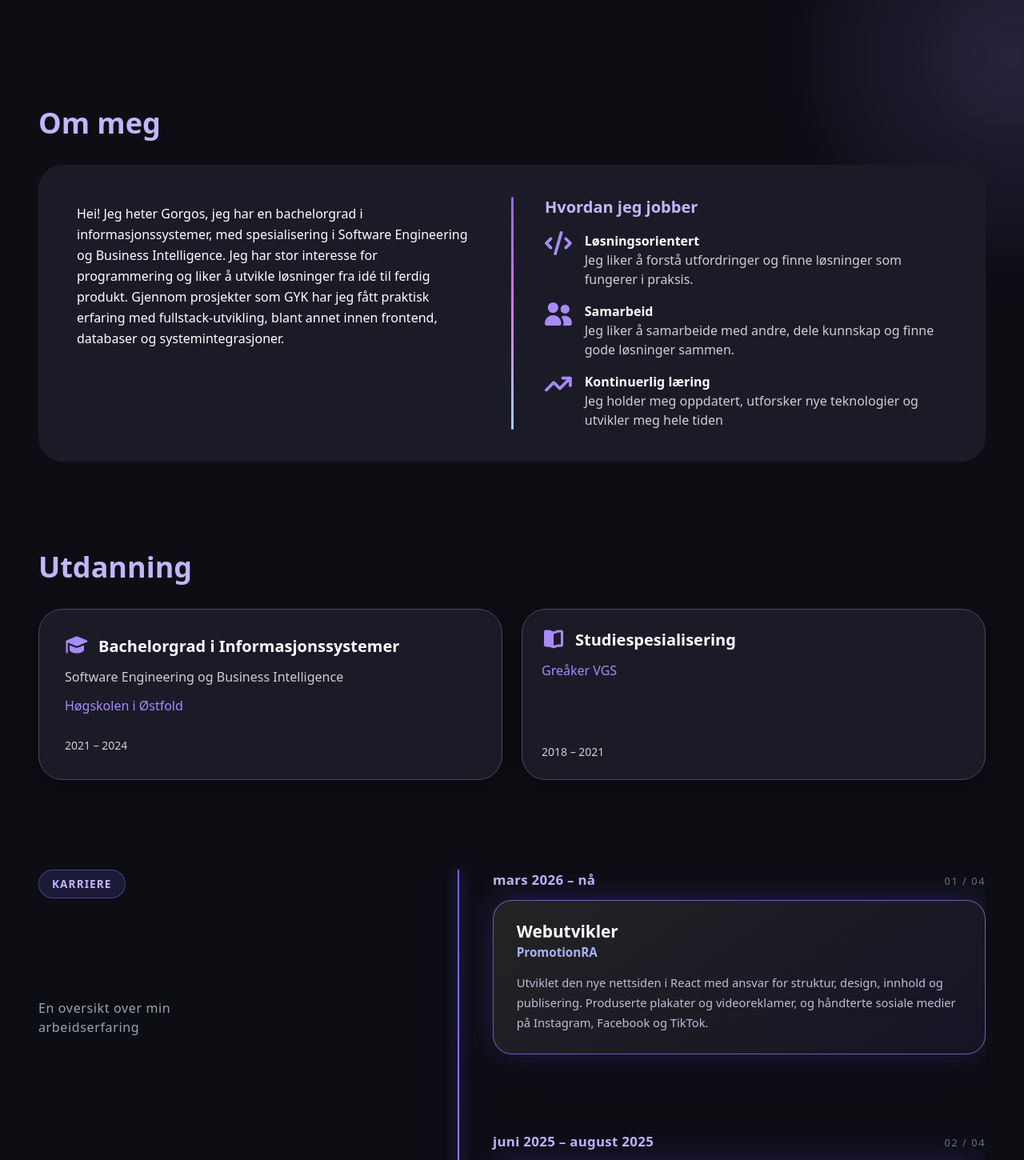
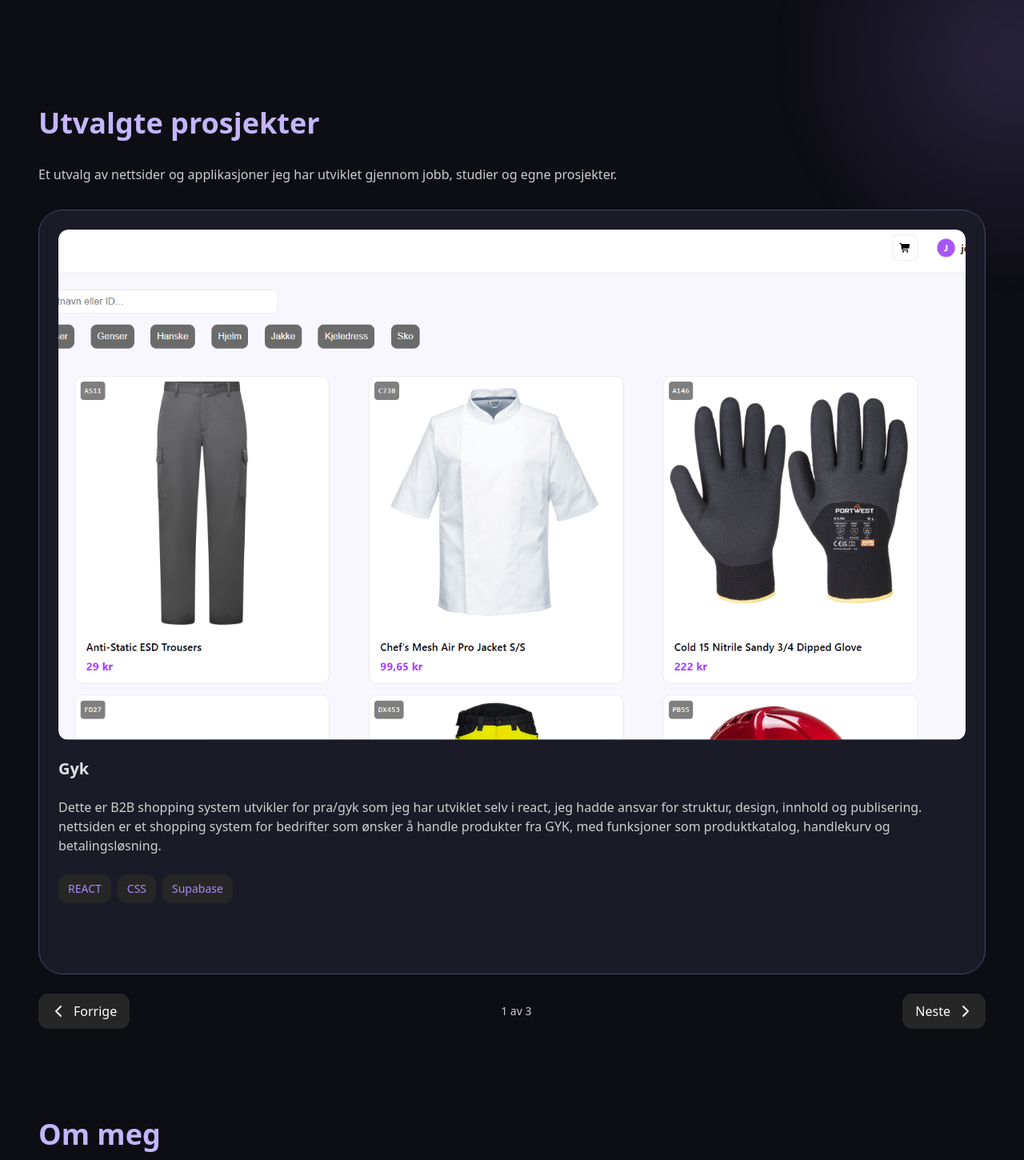
Before and after one commit to Gorgostammos/portfolio, a React (Vite) app: page / in a window 1280 px wide. Shown: the part 720-2170 px from the top of the page at 80% size. Built offline with nearby package versions, Linux system fonts and the light colour scheme.

Commit message:
Oppdatering av siden
jeg begynte med å fikse på prosjekt siden

```diff
--- a/src/App.jsx
+++ b/src/App.jsx
@@ -21,11 +21,11 @@ import {
 function App() {
   const navItems = [
     { label: "Gorgos", href: "#hjem" },
+    { label: "Prosjekter", href: "#prosjekter" },
     { label: "Om meg", href: "#om-meg" },
     { label: "Utdanning", href: "#utdanning" },
     { label: "Erfaring", href: "#erfaring" },
     { label: "Ferdigheter", href: "#ferdigheter" },
-    { label: "Prosjekter", href: "#prosjekter" },
     { label: "Kontakt", href: "#kontakt" },
   ];
 
@@ -35,7 +35,10 @@ function App() {
         <PillNav items={navItems} />
       </header>
 
-      <main id="hjem" className="site-main flex flex-col flex-1 w-full min-w-0 text-center">
+      <main
+        id="hjem"
+        className="site-main flex flex-col flex-1 w-full min-w-0 text-center"
+      >
         {/*intro*/}
         <section id="intro" className="mx-auto w-full max-w-6xl scroll-mt-25">
           <div className="flex w-full flex-col items-center gap-10 lg:flex-row lg:gap-12 py-10 lg:py-20">
@@ -96,6 +99,9 @@ function App() {
             </div>
           </div>
         </section>
+
+        {/* PROSJEKTER */}
+        <Projects />
 
         {/* Om meg */}
 
--- /dev/null
+++ b/src/components/Projects/AllProjects.jsx
@@ -0,0 +1,18 @@
+import project from "./projectData.js";
+import ProjectCard from "./ProjectCard.jsx";
+
+
+
+export default function AllProjects() {
+  return (
+
+    <article>
+    <h1>alle prosjekter</h1>
+
+        {project.map((item) => (
+  <ProjectCard key={item.title} project={item} />
+))}
+    </article>
+  )
+
+}
--- a/src/components/Projects/ProjectCard.jsx
+++ b/src/components/Projects/ProjectCard.jsx
@@ -1,6 +1,7 @@
 import { FontAwesomeIcon } from "@fortawesome/react-fontawesome";
 import { motion, useReducedMotion } from "framer-motion";
 import { faArrowUpRightFromSquare } from "@fortawesome/free-solid-svg-icons";
+
 
 export default function ProjectCard({ project }) {
   const reduceMotion = useReducedMotion();
--- a/src/components/Projects/Projects.jsx
+++ b/src/components/Projects/Projects.jsx
@@ -1,91 +1,73 @@
+import { FontAwesomeIcon } from "@fortawesome/react-fontawesome";
 import ProjectCard from "./ProjectCard";
-
-const project = [
-  {
-    title: "Gyk",
-    description:
-      "Dette er B2B shopping system utvikler for pra/gyk som jeg har utviklet selv i react, " +
-      "jeg hadde ansvar for struktur, design, innhold og publisering. " +
-      "nettsiden er et shopping system for bedrifter som ønsker å handle produkter fra GYK, " +
-      "med funksjoner som produktkatalog, handlekurv og betalingsløsning.",
-    img: "/gyk.png",
-    technologies: ["REACT", "CSS", "Supabase"],
-  },
-  {
-    title: "Pra",
-    description:
-      "Dette er den nye nettsiden til Promotion RA, som jeg utviklet i React. " +
-      "Jeg hadde ansvar for struktur, design, innhold og " +
-      "publisering. Nettsiden presenterer artister og arrangementer på " +
-      "en oversiktlig måte, med egne undersider for hver artist og et " +
-      "responsivt design tilpasset ulike enheter.",
-    img: "/PRA.png",
-    technologies: ["REACT", "JAVASCRIPT", "CSS"],
-
-    link: "https://www.promotionra.no/",
-  },
-
-  {
-    title: "Matte-ving",
-    description:
-      "Dette er en matte læringsplattform kalt 'Matte-ving' som jeg har " +
-      "utviklet ved hjelp av React for frontend og Python for backend. " +
-      "Plattformen tilbyr interaktive matteoppgaver og ressurser for " +
-      "elever på ulike nivåer.",
-    img: "/matte-ving-preview.png",
-    technologies: ["REACT", "JAVASCRIPT", "CSS", "PYTHON"],
-    link: "https://matte-ving.vercel.app/",
-  },
-
-  {
-    title: "Soclub",
-    description:
-      "Dette en Android applikasjon kalt 'Socclub' som detter var et eksamen " +
-      "prosjekt, der teamet og jeg utviklet ved hjelp av Kotlin. Appen er designet " +
-      "for å hjelpe brukere med å finne og bli med i sosiale klubber og aktiviteter " +
-      "i deres område.",
-    img: "/soclub.png",
-    technologies: ["KOTLIN", "C#"],
-  },
-
-  {
-    title: "Calender App",
-    description:
-      "Dette er en kalenderapplikasjon bygget med React og CSS. " +
-      "Den lar brukere legge til, redigere og slette hendelser på en " +
-      "brukervennlig måte. Applikasjonen er designet for å være responsiv " +
-      "og enkel å bruke på både desktop og mobile enheter.",
-    img: "/calender.png",
-    technologies: ["REACT", "JAVASCRIPT", "CSS"],
-    link: "https://calender-app-mu.vercel.app/",
-  },
-
-  {
-    title: "Webutviklings eksamen",
-    description:
-      "Dette var min eksamensoppgave i webutvikling, hvor jeg utviklet " +
-      "en nettside ved hjelp av HTML og CSS. Nettsiden presenterer informasjon " +
-      "om et valgt tema på en strukturert og visuelt tiltalende måte, og er designet " +
-      "for å være brukervennlig og responsiv på ulike enheter",
-    img: "/webeksamen.png",
-    technologies: ["HTML", "CSS"],
-    link: "https://nettsiden.vercel.app/",
-  },
-];
+import project from "./projectData.js";
+import { useState } from "react";
+import {
+  faChevronLeft,
+  faChevronRight,
+} from "@fortawesome/free-solid-svg-icons";
 
 
-export default function Projects(){
+
+const featuredProjects = project.filter((item) => item.Featured);
+export default function Projects() {
+  // Indeks 0 viser det første utvalgte prosjektet.
+  const [activeIndex, setActiveIndex] = useState(0);
+  const activeProject = featuredProjects[activeIndex];
+  const total = featuredProjects.length;
+
+  // Skjul seksjonen hvis det ikke finnes et utvalgt prosjekt å vise.
+  if (!activeProject) return null;
+
+  function changeProject(step) {
+    // Neste bruker 1, og Forrige bruker -1.
+    // Regnestykket lar oss bla fra siste til første prosjekt og omvendt.
+    setActiveIndex((current) => (current + step + total) % total);
+  }
+
   return (
     <section id="prosjekter" className="text-left">
-        <h2 className="mb-8 text-4xl font-bold text-heading ">Prosjekter</h2>
+      <h2 className="mb-8 text-4xl font-bold text-heading">
+        Utvalgte prosjekter
+      </h2>
+
       <p className="mb-8 text-[16px] text-secondary-text">
-          Utvalg av det jeg har jobbet med, nettsider og prosjekter fra jobb,
-          skole og egne ideer
+        Et utvalg av nettsider og applikasjoner jeg har utviklet gjennom jobb,
+        studier og egne prosjekter.
       </p>
-        <div className="grid grid-cols-1 gap-6 md:grid-cols-2">
-          {project.map((project) => (
-            <ProjectCard key={project.title} project={project} />
-          ))}
+
+      {/* Én kolonne holder knappene under kortet på både mobil og PC. */}
+      <div className="grid grid-cols-1 gap-6">
+        <ProjectCard key={activeProject.title} project={activeProject} />
+
+        {/* Vis knappene når brukeren har flere prosjekter å bla mellom. */}
+        {total > 1 && (
+          <div className="flex items-center justify-between gap-2">
+            <button
+              type="button"
+              onClick={() => changeProject(-1)}
+              className="inline-flex min-h-11 items-center gap-2 rounded-xl bg-iconBg px-4 text-primary-text hover:bg-hover-Icon"
+            >
+              <FontAwesomeIcon icon={faChevronLeft} aria-hidden="true" />
+              Forrige
+            </button>
+
+            {/* Legg til 1 fordi indeksen starter på 0. */}
+            <span aria-live="polite" className="text-sm text-secondary-text">
+              <span className="sr-only">{activeProject.title}, prosjekt </span>
+              {activeIndex + 1} av {total}
+            </span>
+
+            <button
+              type="button"
+              onClick={() => changeProject(1)}
+              className="inline-flex min-h-11 items-center gap-2 rounded-xl bg-iconBg px-4 text-primary-text hover:bg-hover-Icon"
+            >
+              Neste
+              <FontAwesomeIcon icon={faChevronRight} aria-hidden="true" />
+            </button>
+          </div>
+        )}
       </div>
     </section>
   );
--- /dev/null
+++ b/src/components/Projects/projectData.js
@@ -0,0 +1,77 @@
+const project = [
+  {
+    title: "Gyk",
+    Featured: true,
+    description:
+      "Dette er B2B shopping system utvikler for pra/gyk som jeg har utviklet selv i react, " +
+      "jeg hadde ansvar for struktur, design, innhold og publisering. " +
+      "nettsiden er et shopping system for bedrifter som ønsker å handle produkter fra GYK, " +
+      "med funksjoner som produktkatalog, handlekurv og betalingsløsning.",
+    img: "/gyk.png",
+    technologies: ["REACT", "CSS", "Supabase"],
+  },
+  {
+    title: "Pra",
+    Featured: true,
+    description:
+      "Dette er den nye nettsiden til Promotion RA, som jeg utviklet i React. " +
+      "Jeg hadde ansvar for struktur, design, innhold og " +
+      "publisering. Nettsiden presenterer artister og arrangementer på " +
+      "en oversiktlig måte, med egne undersider for hver artist og et " +
+      "responsivt design tilpasset ulike enheter.",
+    img: "/PRA.png",
+    technologies: ["REACT", "JAVASCRIPT", "CSS"],
+
+    link: "https://www.promotionra.no/",
+  },
+
+  {
+    title: "Matte-ving",
+    Featured: true,
+    description:
+      "Dette er en matte læringsplattform kalt 'Matte-ving' som jeg har " +
+      "utviklet ved hjelp av React for frontend og Python for backend. " +
+      "Plattformen tilbyr interaktive matteoppgaver og ressurser for " +
+      "elever på ulike nivåer.",
+    img: "/matte-ving-preview.png",
+    technologies: ["REACT", "JAVASCRIPT", "CSS", "PYTHON"],
+    link: "https://matte-ving.vercel.app/",
+  },
+
+  {
+    title: "Soclub",
+    description:
+      "Dette er en Android applikasjon kalt 'Socclub' som detter var et eksamen " +
+      "prosjekt, der teamet og jeg utviklet ved hjelp av Kotlin. Appen er designet " +
+      "for å hjelpe brukere med å finne og bli med i sosiale klubber og aktiviteter " +
+      "i deres område.",
+    img: "/soclub.png",
+    technologies: ["KOTLIN", "C#"],
+  },
+
+  {
+    title: "Calender App",
+    description:
+      "Dette er en kalenderapplikasjon bygget med React og CSS. " +
+      "Den lar brukere legge til, redigere og slette hendelser på en " +
+      "brukervennlig måte. Applikasjonen er designet for å være responsiv " +
+      "og enkel å bruke på både desktop og mobile enheter.",
+    img: "/calender.png",
+    technologies: ["REACT", "JAVASCRIPT", "CSS"],
+    link: "https://calender-app-mu.vercel.app/",
+  },
+
+  {
+    title: "Webutviklings eksamen",
+    description:
+      "Dette var min eksamensoppgave i webutvikling, hvor jeg utviklet " +
+      "en nettside ved hjelp av HTML og CSS. Nettsiden presenterer informasjon " +
+      "om et valgt tema på en strukturert og visuelt tiltalende måte, og er designet " +
+      "for å være brukervennlig og responsiv på ulike enheter",
+    img: "/webeksamen.png",
+    technologies: ["HTML", "CSS"],
+    link: "https://nettsiden.vercel.app/",
+  },
+];
+
+export default project
```
Lines whose indentation alone changed are shown as unchanged.
